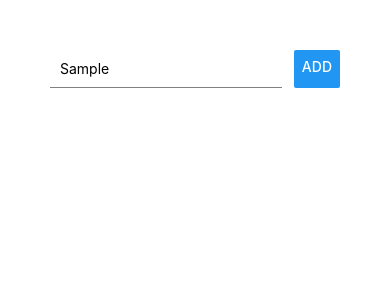
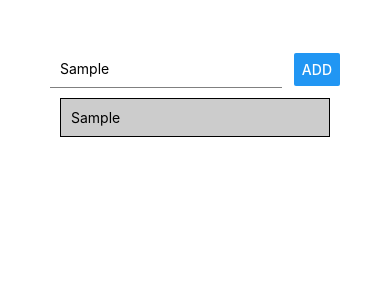
Before and after one commit to jwkuchta/Udemy-React-Native-2020, a React Native app: screen / in a window 390 px wide. Both pictures are taken after typing "Sample" into the empty fields and a click on the button "ADD". Shown: the top 300 px of the page. Built offline with nearby package versions, Linux system fonts and the light colour scheme.

Commit message:
list items display on screen

```diff
--- a/App.js
+++ b/App.js
@@ -1,21 +1,38 @@
 import { StatusBar } from 'expo-status-bar';
 import React, { useState } from 'react';
-import { StyleSheet, TextInput, View, Button } from 'react-native';
+import { StyleSheet, TextInput, View, Button, Text, ScrollView, FlatList } from 'react-native';
 
 export default function App() {
 
-  const [ output, setOutput ] = useState('Open up App.js to start working on your project')
+  const [ input, setInput ] = useState('')
+  const [ goals, setGoals ] = useState([])
+
+  const inputHandler = (input) => {
+    setInput(input)
+  }
+
+  const addGoalHandler = () => {
+    setGoals(goals => [...goals, { key: Math.random().toString(), value: input }])
+  }
   return (
     <View style={styles.screen}>
-      <View style={{ flexDirection: 'row', justifyContent: 'space-between'}}>
+      <View style={styles.inputContainer}>
         <TextInput
         placeholder='Enter your goal'
-        style={{ width: '80%', borderBottomColor: 'grey', borderBottomWidth: 1, padding: 10 }}
+        style={styles.input}
+        onChangeText={inputHandler}
+        value={input}
         />
-        <Button title='ADD'/>
+        <Button title='ADD' onPress={addGoalHandler}/>
       </View>
-      <View>
+      <FlatList
+      data={goals}
+      renderItem={ itemData => (
+      <View style={styles.listItem} key={itemData.item.key}>
+        <Text>{itemData.item.value}</Text>
       </View>
+      )}>
+      </FlatList>
     </View>
   )
 }
@@ -23,5 +40,23 @@ export default function App() {
 const styles = StyleSheet.create({
   screen: {
     padding: 50
+  },
+  inputContainer: {
+    flexDirection: 'row',
+    justifyContent: 'space-between',
+    alignItems: "center"
+  },
+  input: {
+    width: '80%',
+    borderBottomColor: 'grey',
+    borderBottomWidth: 1,
+    padding: 10
+  },
+  listItem: {
+    padding: 10,
+    margin: 10,
+    backgroundColor: '#ccc',
+    borderColor: 'black',
+    borderWidth: 1
   }
 })
```
